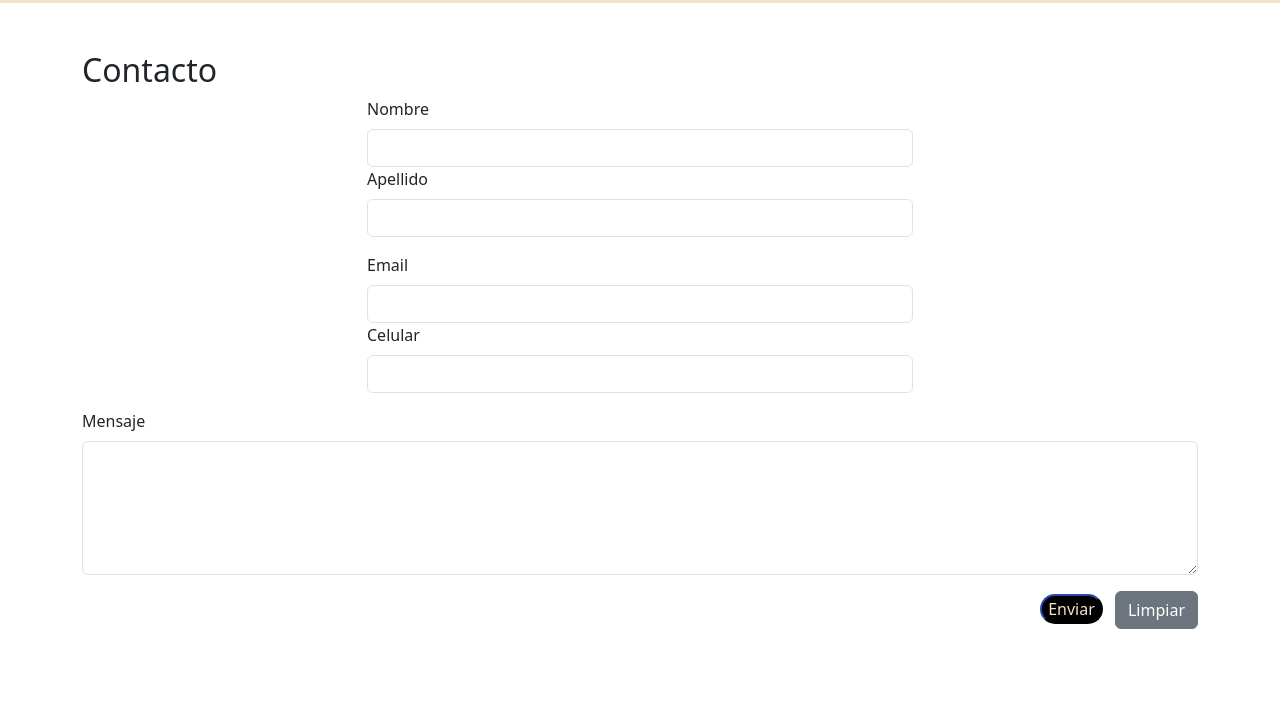
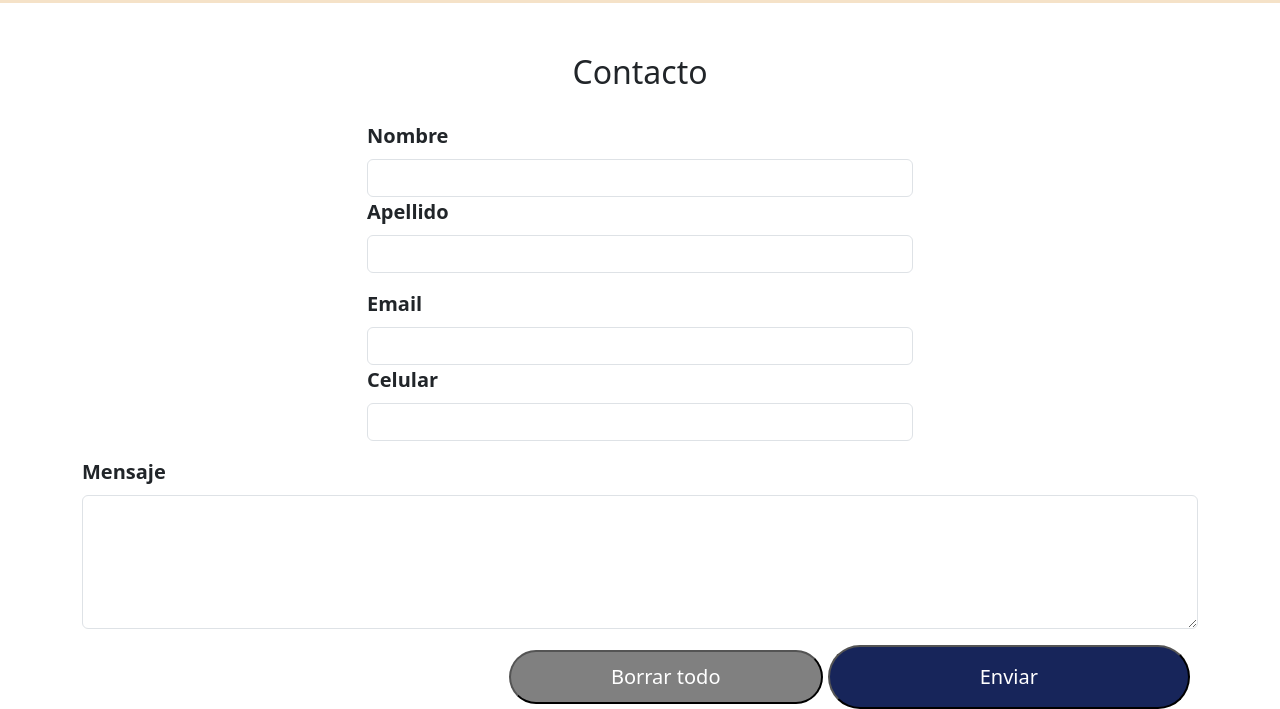
Before and after one commit to Juancruz0964/IBO, a plain HTML site: page Pages/contacto.html in a window 1280 px wide. Shown: the part 197-906 px from the top of the page. Before the commit the page ends 826 px from the top, so only its background shows below. Drawn offline with nearby package versions, Linux system fonts and the light colour scheme.

Commit message:
hover form

```diff
--- a/Estilos/style.css
+++ b/Estilos/style.css
@@ -58,7 +58,7 @@ Rojo: #BD1E1E
     }
   }
 
-
+/*Media Queries*/
 
   .iframe-container {
     display: flex;
@@ -174,12 +174,55 @@ Rojo: #BD1E1E
     color: black;
   }
 
+  h2.contacto-titulo {
+    margin-top: 50px;
+    margin-bottom: 30px;
+  }
+
+  .formulario-contacto{
+    font-weight: bold;
+    font-size: 1.25rem;
+  }
+
+  .contacto-titulo{
+    font-size: 2rem;
+    text-align: center;
+  }
+
   .btn-color {
-    background-color: black;
-    border-color: #17255A;
-    color: #F5E2C8;
+        text-decoration:none;
+        font-weight:600px;
+        font-size:20px;
+        color: white;
+        padding-top:15px;
+        padding-bottom:15px;
+        padding-left:150px;
+        padding-right:150px;
+        background-color:#17255A;
 
   }
+
+  .btn-borrar{
+        font-weight:550px;
+        font-size:20px;
+        color: white;
+        padding-top:10px;
+        padding-bottom:10px;
+        padding-left:100px;
+        padding-right:100px;
+        background-color: grey;
+  }
+
+  .btn-color:hover{
+    background-color: #F5E2C8;
+    color: black;
+  }
+
+  .btn-borrar:hover{
+    background-color: #F5E2C8;
+    color: black;
+  }
+
 
 
 
--- a/Pages/contacto.html
+++ b/Pages/contacto.html
@@ -67,8 +67,9 @@
     </header>
 
     <div class="container mt-5">
-      <h2>Contacto</h2>
+      <h2 class="contacto-titulo">Contacto</h2>
       <form>
+        <section class="formulario-contacto">
             <div class="row mb-3">
             <div class="col-md-6">
                 <label for="inputNombre" class="form-label">Nombre</label>
@@ -94,9 +95,10 @@
             <textarea class="form-control" id="inputMensaje" rows="5"></textarea>
             </div>
             <div class="text-end">
+                <button type="reset" class="btn-secondary btn-borrar rounded-pill">Borrar todo</button>
                 <button type="submit" class="btn-color rounded-pill me-2">Enviar</button>
-            <button type="reset" class="btn btn-secondary">Limpiar</button>
             </div>
+        </section>
       </form>
     </div>
   </body>
```
Also changed, not shown: index.html (+3 -3 lines), 2 other files. Lines whose indentation alone changed are shown as unchanged.
